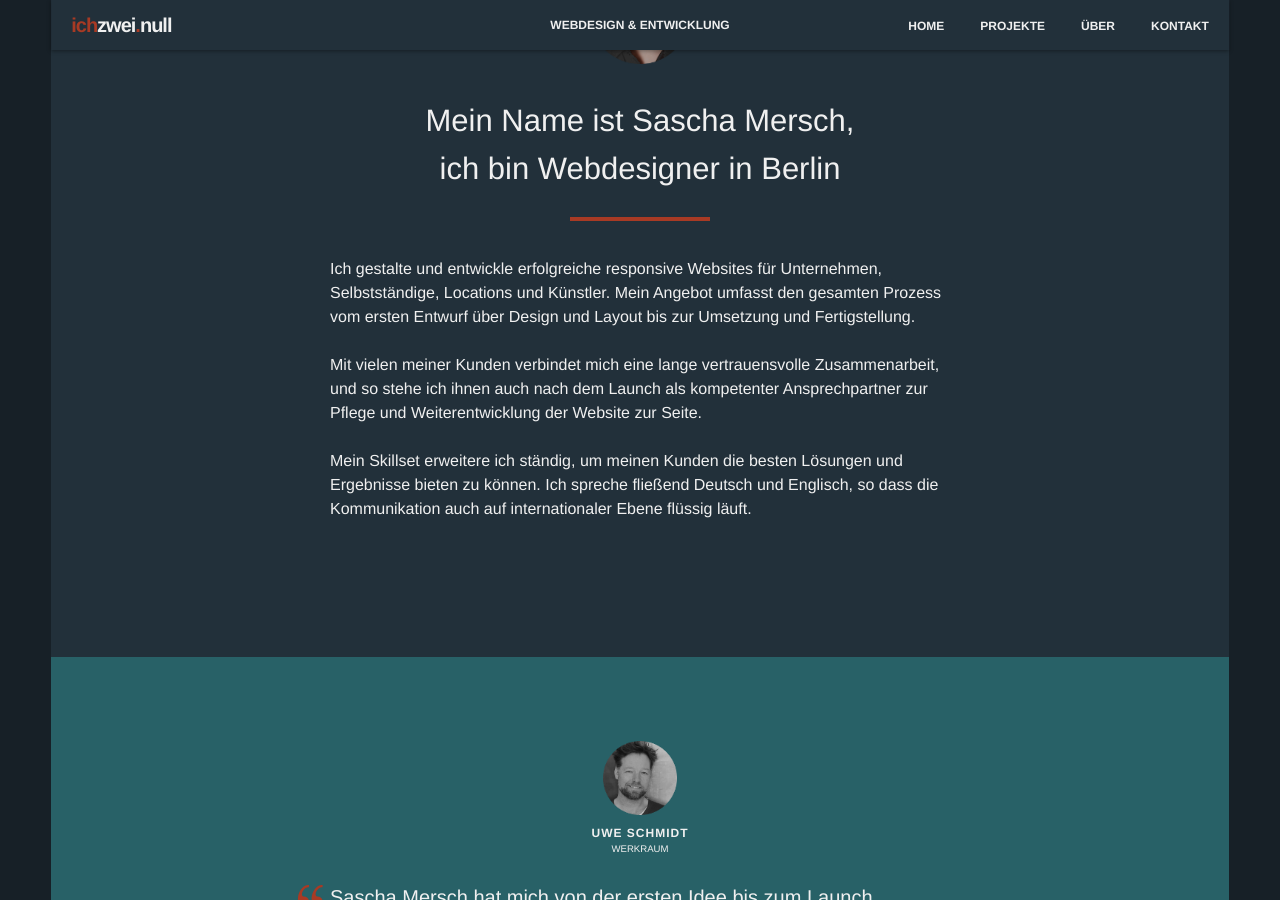
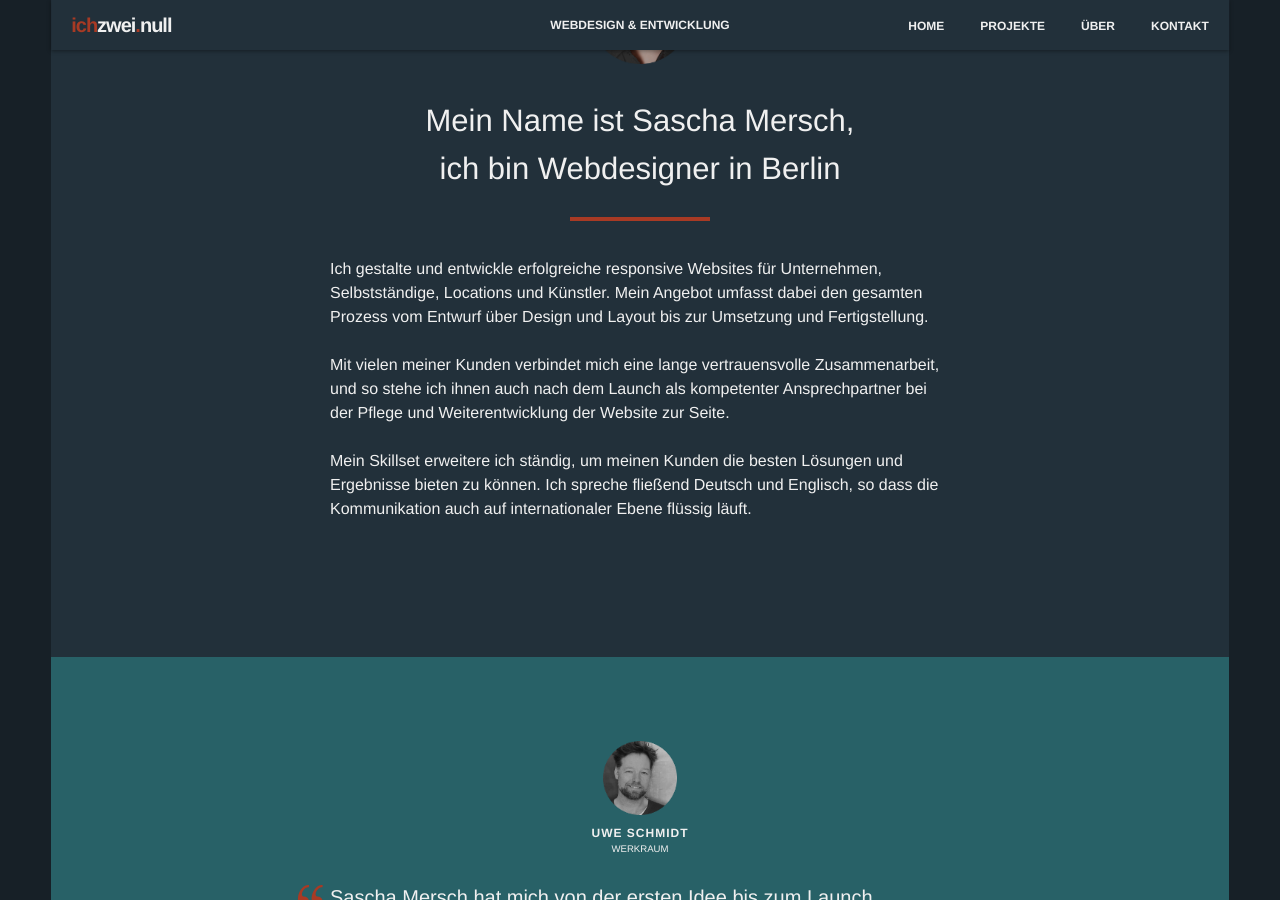
Before and after one commit to rschach/ichzweinull, a Jekyll site: the page built from index.html, in a window 1280 px wide and 900 px high, scrolled down 2216 px. Built offline with Jekyll 4.4.1, drawn with Linux system fonts in a browser that asks for light colours; nearby versions of some CDN libraries; some web fonts are replaced; comment, search, counter and statistics services are not loaded.

Commit message:
About text

```diff
--- a/_includes/about.html
+++ b/_includes/about.html
@@ -6,8 +6,8 @@
     </div>
   </header>
   <article class="content-container">
-    <p>Ich gestalte und entwickle erfolgreiche responsive Websites für Unternehmen, Selbstständige, Locations und Künstler. Mein Angebot umfasst den gesamten Prozess vom ersten Entwurf über Design und Layout bis zur Umsetzung und Fertigstellung.</p>
-    <p>Mit vielen meiner Kunden verbindet mich eine lange vertrauensvolle Zusammenarbeit, und so stehe ich ihnen auch nach dem Launch als kompetenter Ansprechpartner zur Pflege und Weiterentwicklung der Website zur Seite.</p>
+    <p>Ich gestalte und entwickle erfolgreiche responsive Websites für Unternehmen, Selbstständige, Locations und Künstler. Mein Angebot umfasst dabei den gesamten Prozess vom Entwurf über Design und Layout bis zur Umsetzung und Fertigstellung.</p>
+    <p>Mit vielen meiner Kunden verbindet mich eine lange vertrauensvolle Zusammenarbeit, und so stehe ich ihnen auch nach dem Launch als kompetenter Ansprechpartner bei der Pflege und Weiterentwicklung der Website zur Seite.</p>
     <p>Mein Skillset erweitere ich ständig, um meinen Kunden die besten Lösungen und Ergebnisse bieten zu können. Ich spreche fließend Deutsch und Englisch, so dass die Kommunikation auch auf internationaler Ebene flüssig läuft.</p>
   </article>
   {% include clients.html %}
```
